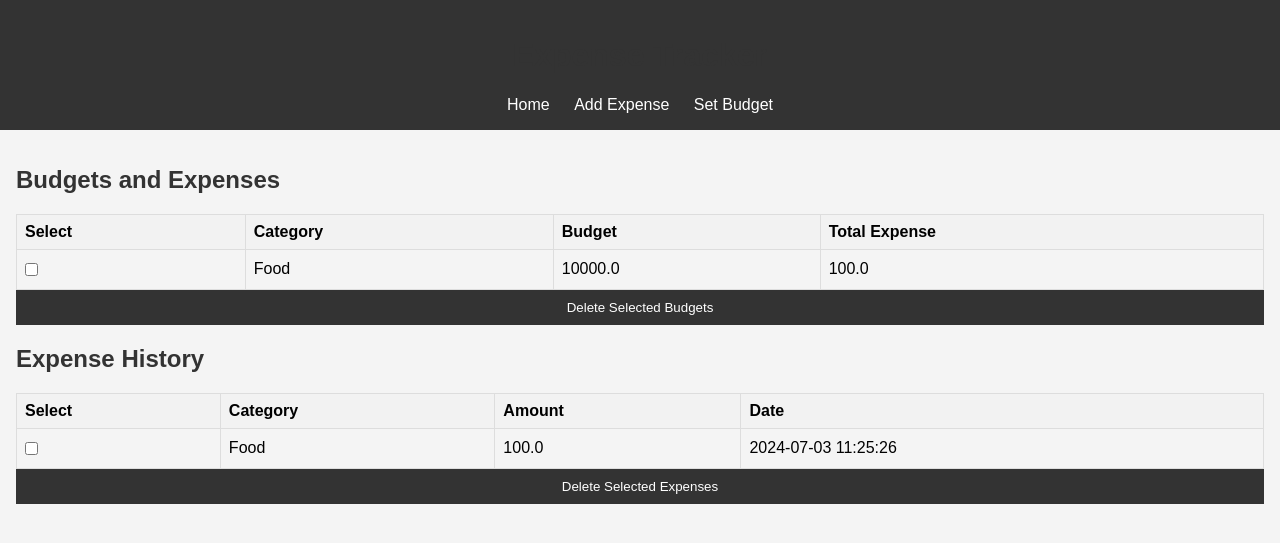
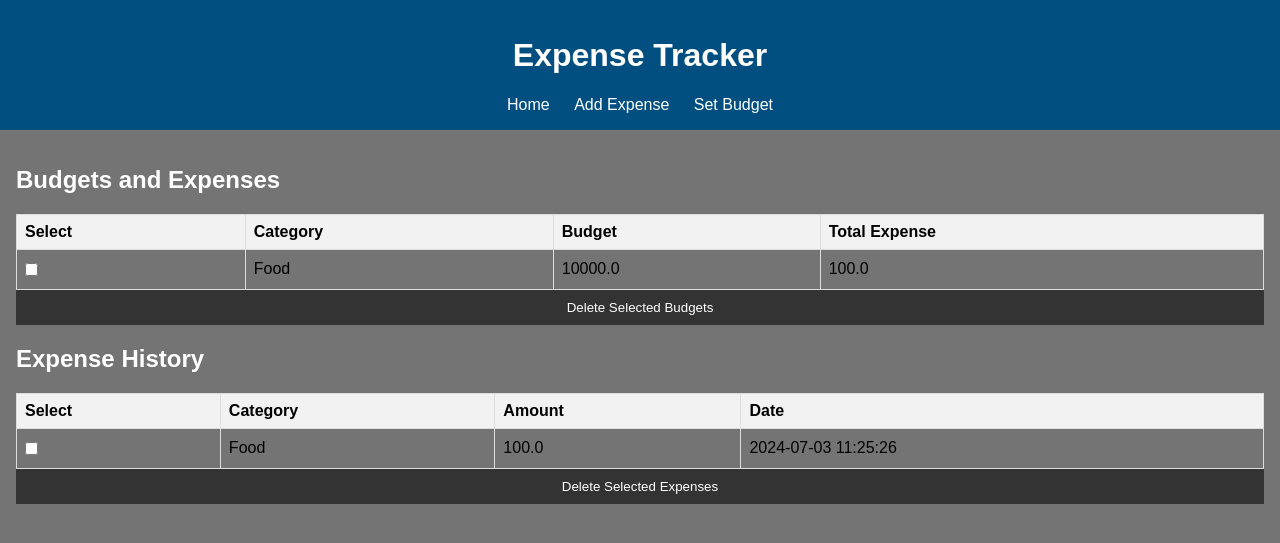
Before and after one commit to KSTarun/ExpenseTracker, a Flask app: page / in a window 1280 px wide. Shown: the top 543 px of the page. Run offline with Flask 3, Linux system fonts and the light colour scheme; data comes from the database, SQL or seed files in the repository.

Commit message:
color changes

```diff
--- a/static/style.css
+++ b/static/style.css
@@ -2,10 +2,10 @@ body {
     font-family: Arial, sans-serif;
     margin: 0;
     padding: 0;
-    background-color: #f4f4f4;
+    background-color: hsla(0, 0%, 5%, 0.573);
 }
 header {
-    background-color: #333;
+    background-color: hwb(203 0% 50%);
     color: #fff;
     padding: 1rem;
     text-align: center;
@@ -19,7 +19,7 @@ main {
     padding: 1rem;
 }
 h1, h2 {
-    color: #333;
+    color: hsl(0, 0%, 100%);
 }
 table {
     width: 100%;
```
